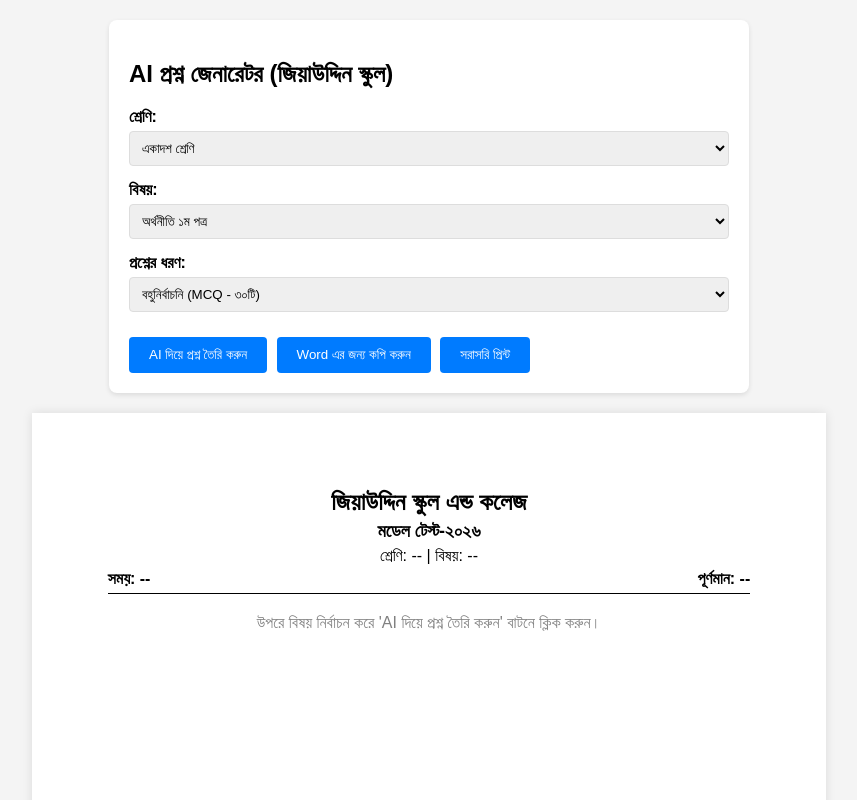
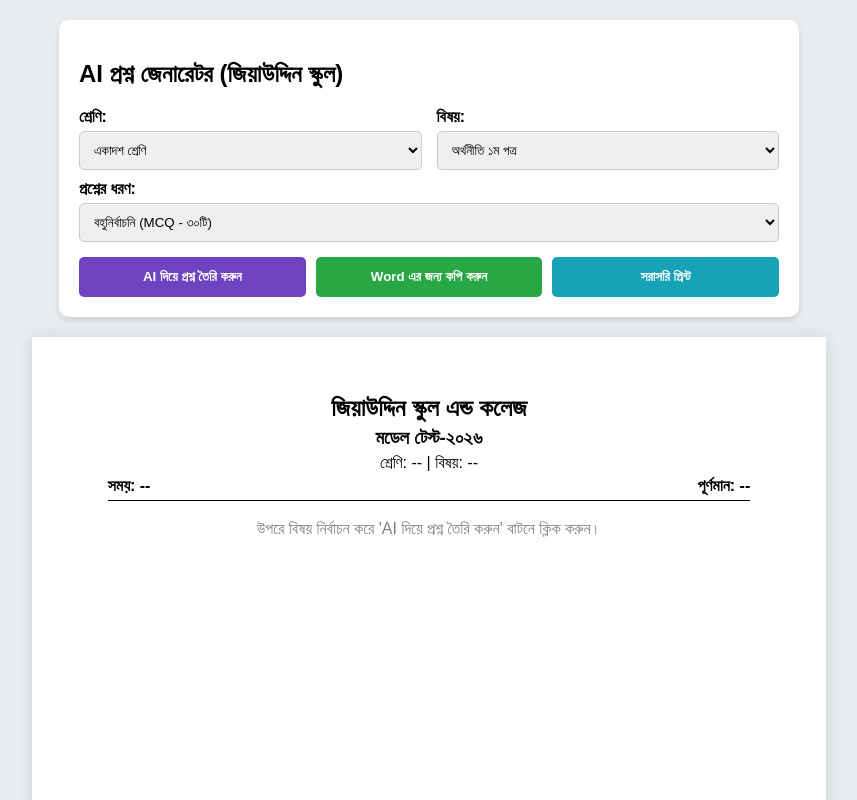
Before and after one commit to economist-bd/Jiauddin-School-Question-Maker, a plain HTML site: page index.html in a window 1280 px wide. Shown: the top 800 px of the page, without its empty margins (211-1068 px from the left). Drawn offline with Linux system fonts and the light colour scheme.

Commit message:
Update style.css

```diff
--- a/style.css
+++ b/style.css
@@ -1,6 +1,6 @@
 body {
-    font-family: 'Kalpurush', Arial, sans-serif;
-    background-color: #f4f4f4;
+    font-family: 'SutonnyMJ', 'Kalpurush', sans-serif; /* বাংলার জন্য ফন্ট */
+    background-color: #e9ecef;
     margin: 0;
     padding: 20px;
 }
@@ -8,97 +8,64 @@ body {
 .control-panel {
     background: white;
     padding: 20px;
-    border-radius: 8px;
-    box-shadow: 0 2px 5px rgba(0,0,0,0.1);
-    max-width: 600px;
+    border-radius: 10px;
+    box-shadow: 0 4px 6px rgba(0,0,0,0.1);
+    max-width: 700px;
     margin: 0 auto 20px auto;
 }
 
-.input-group {
-    margin-bottom: 15px;
+.grid-2 {
+    display: grid;
+    grid-template-columns: 1fr 1fr;
+    gap: 15px;
 }
 
-label {
-    display: block;
-    margin-bottom: 5px;
+.input-group { margin-bottom: 10px; }
+label { font-weight: bold; display: block; margin-bottom: 5px; }
+select { width: 100%; padding: 10px; border: 1px solid #ccc; border-radius: 5px; }
+
+.btn-group { display: flex; gap: 10px; margin-top: 15px; flex-wrap: wrap; }
+button { flex: 1; padding: 12px; border: none; border-radius: 5px; color: white; cursor: pointer; font-weight: bold; }
+.btn-gen { background: #6f42c1; }
+.btn-copy { background: #28a745; }
+.btn-print { background: #17a2b8; }
+button:hover { opacity: 0.9; }
+
+.loader {
+    text-align: center;
+    color: #d63384;
     font-weight: bold;
+    margin: 10px 0;
+    animation: blink 1s infinite;
+}
+@keyframes blink { 50% { opacity: 0.5; } }
+
+/* পেপার ডিজাইন */
+.paper-container {
+    background: white;
+    width: 210mm; /* A4 Width */
+    min-height: 297mm;
+    padding: 15mm 20mm;
+    margin: 0 auto;
+    box-shadow: 0 0 15px rgba(0,0,0,0.1);
+    box-sizing: border-box;
+    color: #000;
 }
 
-select {
-    width: 100%;
-    padding: 8px;
-    border: 1px solid #ddd;
-    border-radius: 4px;
+.questions-area {
+    font-size: 16px;
+    line-height: 1.5;
+    text-align: justify;
 }
 
-button {
-    padding: 10px 20px;
-    background-color: #007bff;
-    color: white;
-    border: none;
-    border-radius: 4px;
-    cursor: pointer;
-    margin-right: 5px;
-    margin-top: 10px;
+/* AI থেকে আসা HTML এর স্টাইল */
+.q-item { margin-bottom: 15px; }
+.q-stem { font-weight: bold; display: block; margin-bottom: 5px; }
+.q-options { display: grid; grid-template-columns: 1fr 1fr; gap: 5px; margin-left: 15px; }
+.cq-sub { margin-left: 20px; display: block; margin-bottom: 3px; }
+
+@media print {
+    .no-print { display: none !important; }
+    body { background: white; padding: 0; margin: 0; }
+    .paper-container { box-shadow: none; margin: 0; width: 100%; page-break-after: always; }
 }
-
-button:hover {
-    opacity: 0.9;
-}
-
-/* প্রশ্নপত্রের ডিজাইন (A4 সাইজ সিমুলেশন) */
-.paper-container {
-    background: white;
-    width: 210mm;
-    min-height: 297mm;
-    padding: 20mm;
-    margin: 0 auto;
-    box-shadow: 0 0 10px rgba(0,0,0,0.1);
-    box-sizing: border-box;
-}
-
-.header {
-    text-align: center;
-    margin-bottom: 20px;
-}
-
-.header h1 { margin: 0; font-size: 24px; color: #000; }
-.header h3 { margin: 5px 0; font-size: 18px; }
-.marks-info {
-    display: flex;
-    justify-content: space-between;
-    font-weight: bold;
-    margin-top: 10px;
-}
-
-.questions {
-    line-height: 1.6;
-}
-
-.question-item {
-    margin-bottom: 15px;
-}
-
-/* দুই কলামে MCQ দেখানোর জন্য */
-.mcq-options {
-    display: grid;
-    grid-template-columns: 1fr 1fr;
-    gap: 5px;
-    margin-left: 20px;
-}
-
-/* প্রিন্ট করার সময় বাটন এবং ইনপুট লুকানো */
-@media print {
-    .no-print {
-        display: none !important;
-    }
-    body {
-        background: white;
-        padding: 0;
-    }
-    .paper-container {
-        box-shadow: none;
-        margin: 0;
-        width: 100%;
-    }
-}
```
